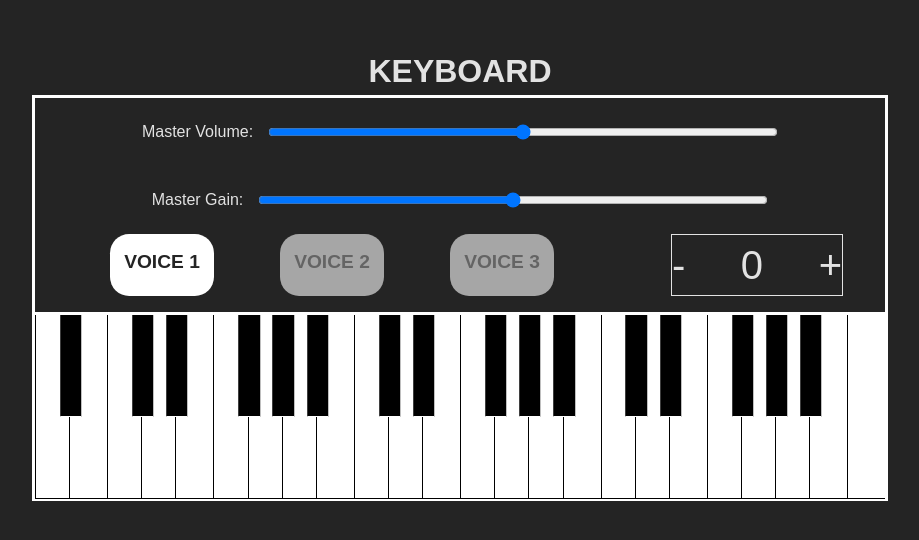
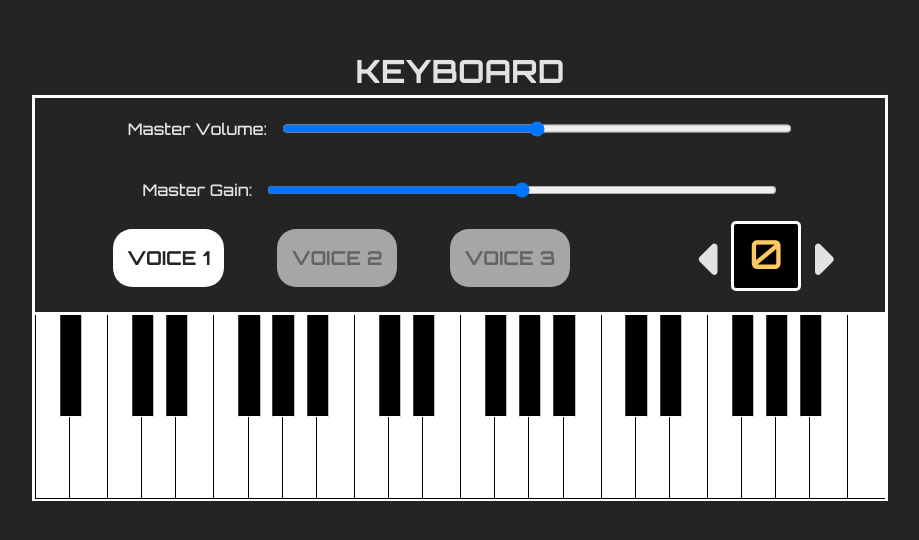
Before and after one commit to nchau3/RK-23-Keyboard, a React (Vite) app: page / in a window 1280 px wide. Shown: the part 126-666 px from the top of the page, without its empty margins (180-1099 px from the left). Built offline with nearby package versions, Linux system fonts and the light colour scheme.

Commit message:
functional octave switch, plus/minus 2

```diff
--- a/index.html
+++ b/index.html
@@ -4,6 +4,10 @@
     <meta charset="UTF-8" />
     <meta name="viewport" content="width=device-width, initial-scale=1.0" />
     <title>React Keyboard</title>
+    <link rel="stylesheet" href="https://cdnjs.cloudflare.com/ajax/libs/font-awesome/6.3.0/css/all.min.css" integrity="sha512-SzlrxWUlpfuzQ+pcUCosxcglQRNAq/DZjVsC0lE40xsADsfeQoEypE+enwcOiGjk/bSuGGKHEyjSoQ1zVisanQ==" crossorigin="anonymous" referrerpolicy="no-referrer" />
+    <link rel="preconnect" href="https://fonts.googleapis.com">
+    <link rel="preconnect" href="https://fonts.gstatic.com" crossorigin>
+    <link href="https://fonts.googleapis.com/css2?family=Orbitron:wght@500;600;700;800&display=swap" rel="stylesheet">
   </head>
   <body>
     <div id="root"></div>
--- a/src/components/Controls.jsx
+++ b/src/components/Controls.jsx
@@ -34,7 +34,7 @@ export default function Controls(props) {
       </div>
       <span className="lower-bar">
         <VoiceSelect onSelect={props.onSelect} />
-        <OctaveSwitch />
+        <OctaveSwitch octave={props.octave} setOctave={props.setOctave}/>
       </span>
     </div>
   )
--- a/src/components/Keyboard.jsx
+++ b/src/components/Keyboard.jsx
@@ -7,12 +7,30 @@ import useAudioContext from "../useAudioContext";
 
 //styles
 import "../styles/component-styles/keyboard.scss";
+import { useState } from "react";
 
 export default function Keyboard() {
   const { audioContext, mainGainNode, oscList, sliders, changeSliders, noteFreq, voice, changeVoice } = useAudioContext();
+  const [octaveModifier, setOctaveModifier] = useState(0);
+
+  const convertOctave = (modifier) => {
+    switch (modifier) {
+      case -2:
+        return 0.25;
+      case -1:
+        return 0.5;
+      case 0:
+        return 1;
+      case 1:
+        return 2;
+      case 2:
+        return 4;
+    }
+  }
 
   const playTone = (freq) => {
     const voiceNode = audioContext.createChannelMerger();
+    const actualFreq = freq * convertOctave(octaveModifier);
 
     for (let i = 1; i <= voice.harmonics.length; i++) {
       //stack oscillators according to specified harmonics
@@ -20,7 +38,7 @@ export default function Keyboard() {
       osc.type = voice.type;
 
       //multiples of fundamental frequency
-      osc.frequency.value = freq * i;
+      osc.frequency.value = actualFreq * i;
 
       //set gain of each harmonic
       const oscGainNode = audioContext.createGain();
@@ -68,7 +86,7 @@ export default function Keyboard() {
 
   return (
     <div className="keyboard">
-      <Controls sliders={sliders} onChange={changeSliders} onSelect={changeVoice}/>
+      <Controls sliders={sliders} onChange={changeSliders} onSelect={changeVoice} octave={octaveModifier} setOctave={setOctaveModifier}/>
       <div className="keys-container">
         {pianoKeys}
       </div>
--- a/src/components/OctaveSwitch.jsx
+++ b/src/components/OctaveSwitch.jsx
@@ -1,9 +1,22 @@
-export default function OctaveSwitch() {
+export default function OctaveSwitch(props) {
+  const changeOctave = (value) => {
+    const newValue = props.octave + value;
+    if (newValue > -3 && newValue < 3) {
+      props.setOctave(newValue);
+    }
+  }
+
   return (
     <div className="octave-switch">
-      <div className="octave-button">-</div>
-      <div className="octave-display">0</div>
-      <div className="octave-button">+</div>
+      <div
+        className="octave-button"
+        onClick={() => changeOctave(-1)}
+      ><i className="fa-solid fa-caret-left"></i></div>
+      <div className="octave-display">{props.octave}</div>
+      <div
+        className="octave-button"
+        onClick={() => changeOctave(1)}
+      ><i className="fa-solid fa-caret-right"></i></div>
     </div>
   )
 }
--- a/src/styles/component-styles/controls.scss
+++ b/src/styles/component-styles/controls.scss
@@ -52,14 +52,35 @@
 .lower-bar {
   display: flex;
   justify-content: space-around;
+  align-items: center;
   width: 100%;
   margin-bottom: 1rem;
 }
 
 .octave-switch {
-  border: solid 1px;
   display: flex;
   justify-content: space-between;
   font-size: 2.5rem;
-  width: 20%;
+  width: 135px;
 }
+
+.octave-display {
+  color: rgb(255, 200, 97);
+  background-color: black;
+  border: solid variables.$accent-color;
+  border-radius: 5px;
+  height: 4rem;
+  width: 4rem;
+}
+
+.octave-button {
+  font-size: 1.25em;
+
+  &:hover {
+    transform: scale(110%);
+  }
+
+  &:active {
+    transform: translateY(0);
+  }
+}
```
